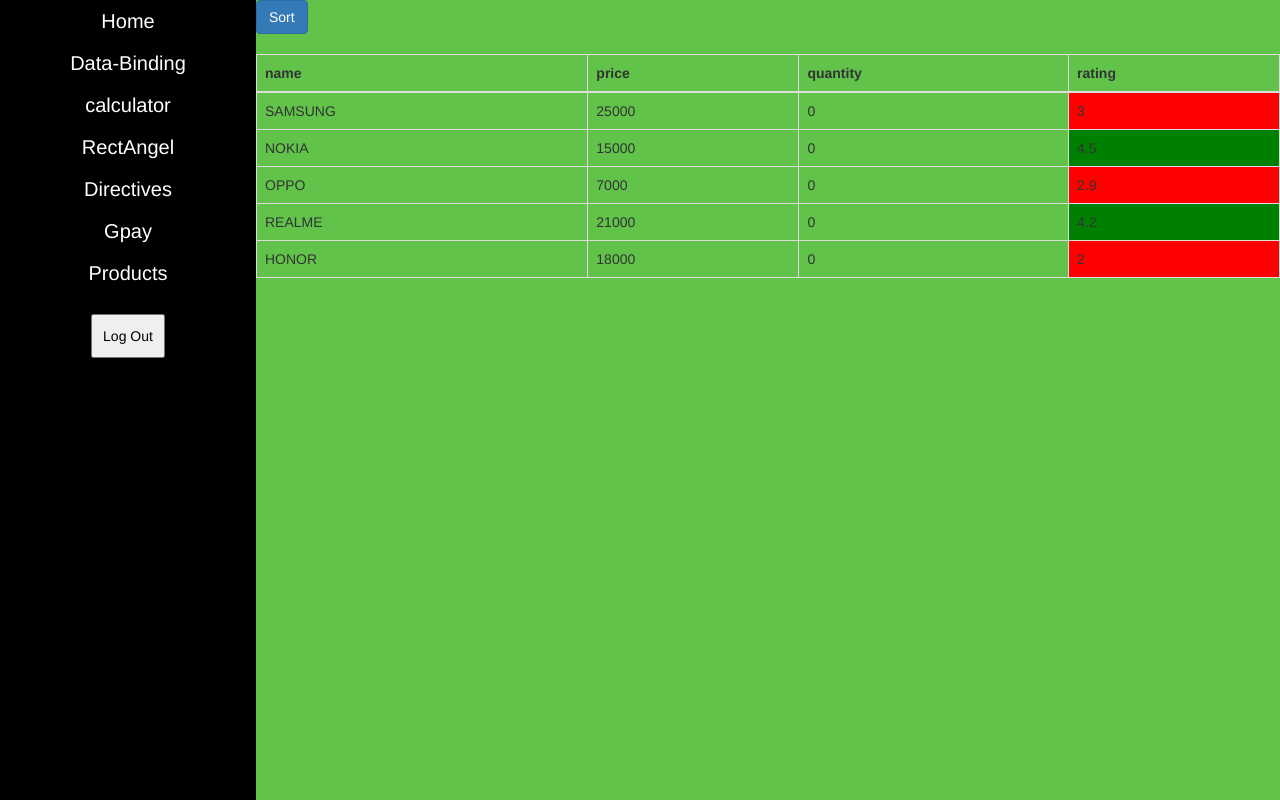
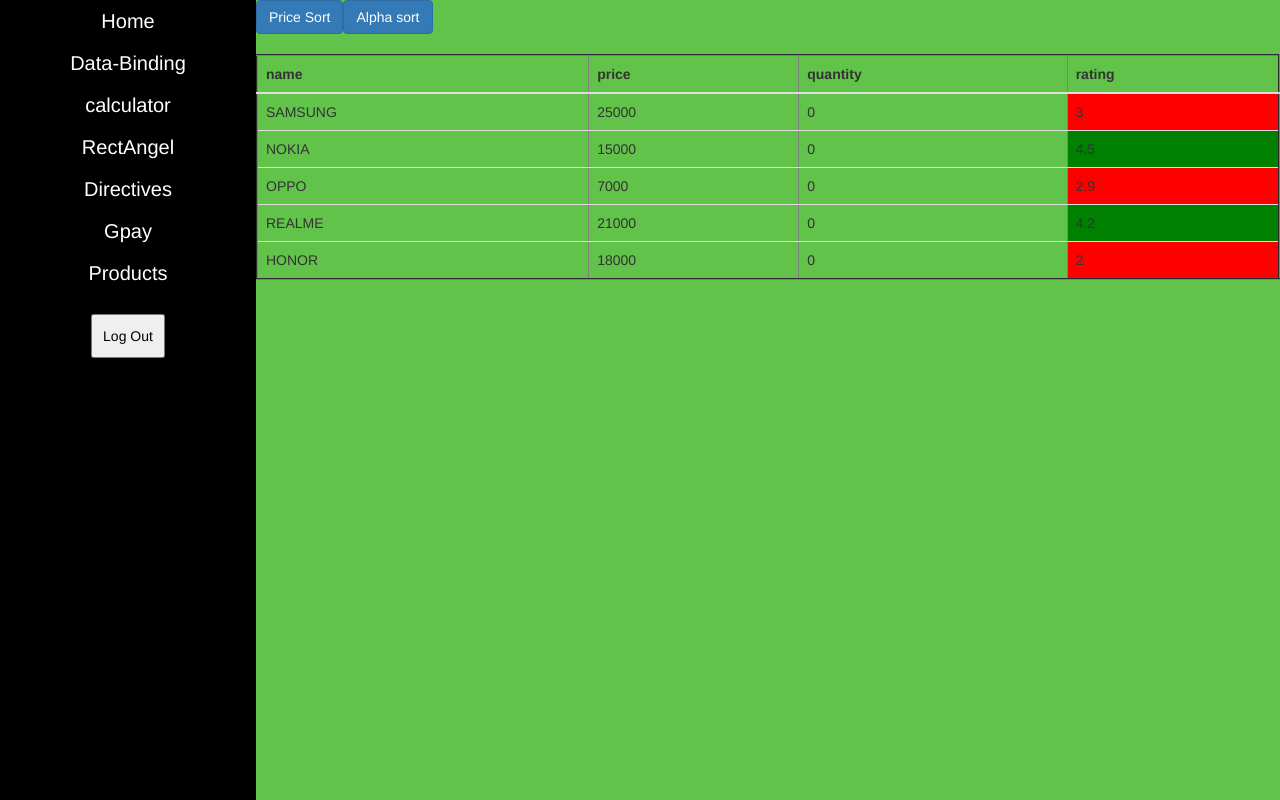
Before and after one commit to shareefsk1/angular-project, an Angular app: page /dashboard/products in a window 1280 px wide. Built offline with nearby package versions, Linux system fonts and the light colour scheme.

Commit message:
name (string sorting)was covered

```diff
--- a/src/app/bank.service.ts
+++ b/src/app/bank.service.ts
@@ -20,7 +20,7 @@
 }
 
 getbalance(){
-  return this.balance ;
+  return (this.balance) ;
 }
 
 
--- a/src/app/products/products.component.html
+++ b/src/app/products/products.component.html
@@ -1,11 +1,13 @@
-<button (click)="sorting()"  class="btn btn-primary"> Sort</button>
+<button (click)="sorting()"  class="btn btn-primary">Price Sort</button>
+<button (click)="sorting1()"  class="btn btn-primary">Alpha sort</button>
+
 
 <br><br>
 
 
 
 
-<table border="2" class="table table-bordered ">
+<table border="2" class="table table-hover ">
     <thead>
         <tr >
             <th *ngFor="let key of keys">{{key}}</th>
--- a/src/app/products/products.component.ts
+++ b/src/app/products/products.component.ts
@@ -27,4 +27,10 @@
 
     this.details = this.details.sort((a:any,b:any)=>b.price-a.price);
   }
+  sorting1(){
+
+    this.details = this.details.sort((a:any,b:any)=>a.name.localeCompare(b.name));
+  }
+
+
 }
```
Also changed, not shown: src/app/gpay/gpay.component.ts (+3 -7 lines).
